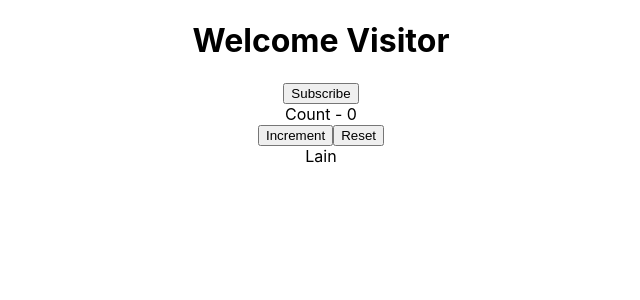
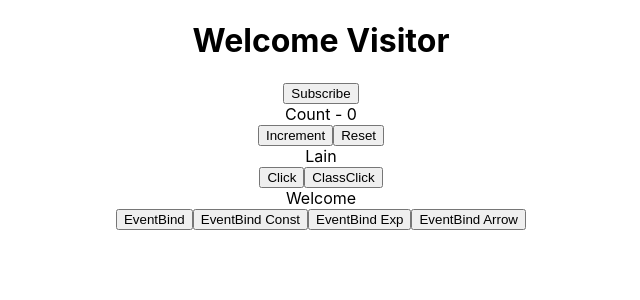
Before and after one commit to bagaswap111/my-app, a React (Create React App) app: page / in a window 1280 px wide. Shown: the top 300 px of the page, without its empty margins (319-959 px from the left). Built offline with nearby package versions, Linux system fonts and the light colour scheme.

Commit message:
event bind

```diff
--- a/src/App.js
+++ b/src/App.js
@@ -6,6 +6,9 @@ import Hello from './components/Hello';
 import Message from './components/Message';
 import Counter from './components/Counter';
 import Lain from './components/Lain';
+import FunctionClick from './components/Function-click';
+import ClassClick from './components/ClassClick';
+import EventBind from './components/EventBind';
 
 function App() {
   return (
@@ -13,6 +16,9 @@ function App() {
       <Message />
       <Counter />
       <Lain />
+      <FunctionClick />
+      <ClassClick />
+      <EventBind />
       {/* <Greet name='Bruce' heroName='Batman'>
         <p>Give me all of your money</p>
         <button>click me</button>
--- /dev/null
+++ b/src/components/ClassClick.js
@@ -0,0 +1,16 @@
+import React, { Component } from 'react'
+
+export class ClassClick extends Component {
+    clickHandler() {
+        console.log('Class clicked')
+    }
+
+
+  render() {
+    return (
+      <button onClick={this.clickHandler}>ClassClick</button>
+    )
+  }
+}
+
+export default ClassClick
--- /dev/null
+++ b/src/components/EventBind.js
@@ -0,0 +1,41 @@
+import React, { Component } from 'react'
+
+export class EventBind extends Component {
+    constructor(props) {
+      super(props)
+
+      this.state = {
+         message: 'Welcome'
+      }
+
+      this.clickHandler = this.clickHandler.bind(this)
+    }
+
+    clickHandler() {
+        this.setState({
+            message: 'Goodbye'
+        })
+        console.log(this)
+    }
+
+    clickHandler2 = () => {
+        this.setState({
+            message: 'Goodbye'
+        })
+        console.log(this)
+    }
+
+    render() {
+    return (
+        <div>
+            <div>{this.state.message}</div>
+            <button onClick={this.clickHandler.bind(this)}>EventBind</button>
+            <button onClick={this.clickHandler}>EventBind Const</button>
+            <button onClick={this.clickHandler2}>EventBind Exp</button>
+            <button onClick={() => this.clickHandler()}>EventBind Arrow</button>
+        </div>
+    )
+  }
+}
+
+export default EventBind
--- /dev/null
+++ b/src/components/Function-click.js
@@ -0,0 +1,14 @@
+import React from 'react'
+
+
+function FunctionClick() {
+    function clickHandler() {
+        console.log('clicked')
+    }
+
+  return (
+    <button onClick={clickHandler}>Click</button>
+  )
+}
+
+export default FunctionClick
```
